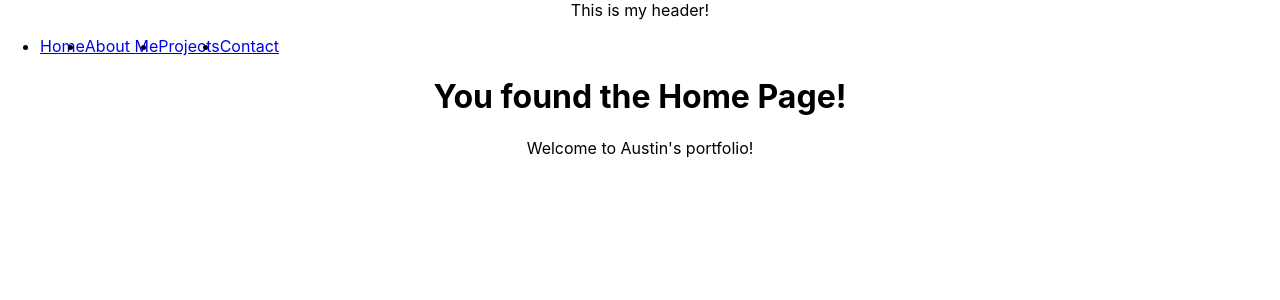
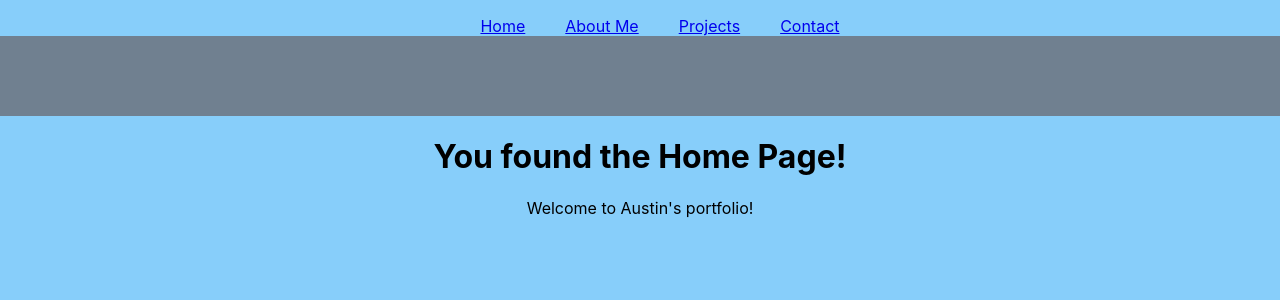
Before and after one commit to aumcintyre/react-portfolio, a React (Create React App) app in the folder my-portfolio/: page / in a window 1280 px wide. Shown: the top 300 px of the page. Built offline with nearby package versions, Linux system fonts and the light colour scheme.

Commit message:
syling changes

```diff
--- a/my-portfolio/package.json
+++ b/my-portfolio/package.json
@@ -6,7 +6,9 @@
     "@testing-library/jest-dom": "^5.16.5",
     "@testing-library/react": "^13.4.0",
     "@testing-library/user-event": "^13.5.0",
+    "bootstrap": "^5.2.3",
     "react": "^18.2.0",
+    "react-bootstrap": "^2.6.0",
     "react-dom": "^18.2.0",
     "react-scripts": "5.0.1",
     "web-vitals": "^2.1.4"
--- a/my-portfolio/src/App.css
+++ b/my-portfolio/src/App.css
@@ -1,3 +1,7 @@
+* {
+  background-color: lightskyblue;
+}
+
 .App {
   text-align: center;
 }
@@ -38,6 +42,19 @@
   }
 }
 
+.header-box {
+  border: 3px;
+  border-color: black;
+  background-color: slategray;
+  min-height: 100px;
+}
+
 .nav {
   display: flex;
+  justify-content: center;
+  list-style: none;
 }
+
+.nav-link {
+  margin: 20px;
+}
--- a/my-portfolio/src/components/Header.js
+++ b/my-portfolio/src/components/Header.js
@@ -3,8 +3,7 @@ import React from 'react';
 function Header({ currentPage, handlePageChange }) {
     return (
         <>
-            <header>
-                This is my header!
+            <header className='header-box'>
                 <ul id='nav' className='nav'>
                     <li className='active'><a href='#home' onClick={() => handlePageChange('Home')} className={currentPage === 'Home' ? 'nav-link active' : 'nav-link'}>Home</a></li>
                     <li className='active'><a href='#about' onClick={() => handlePageChange('About')} className={currentPage === 'About' ? 'nav-link active' : 'nav-link'}>About Me</a></li>
```
Also changed, not shown: 1 other file (tests, documents, lock files or other folders).
